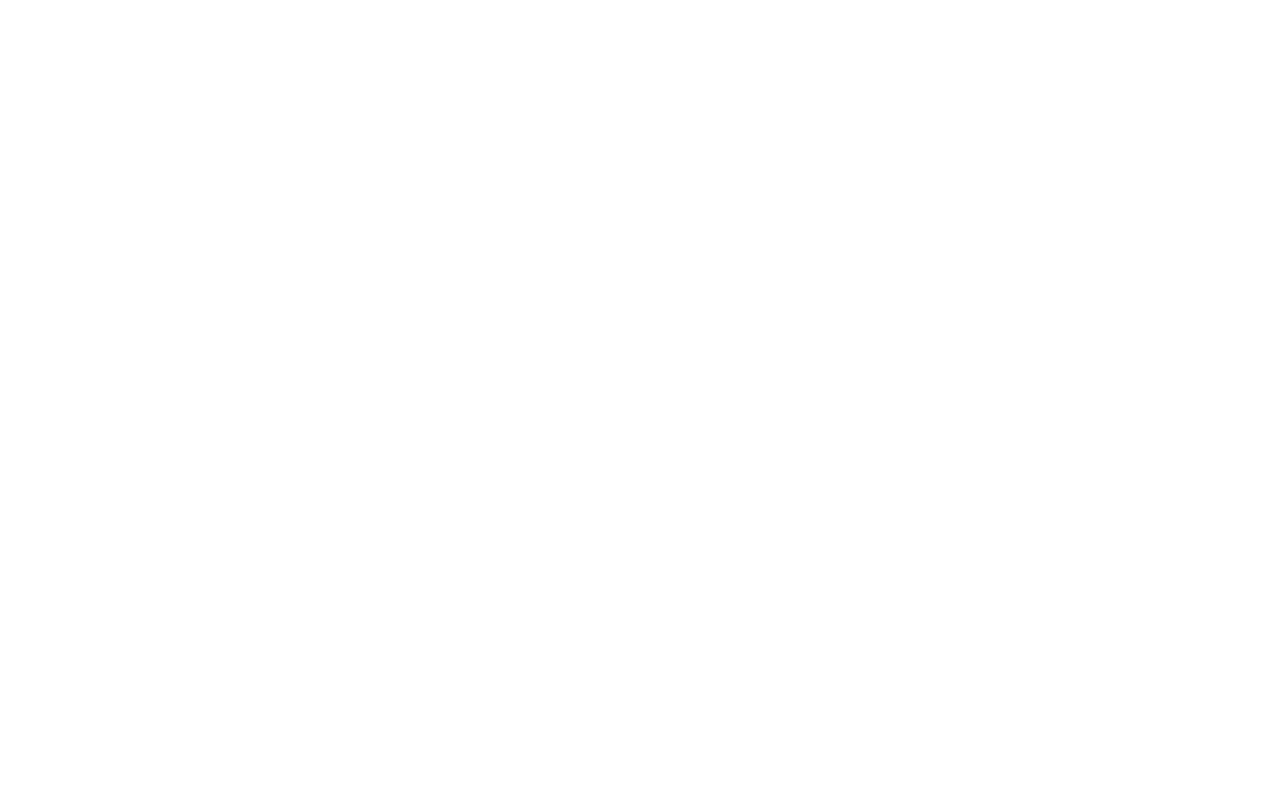
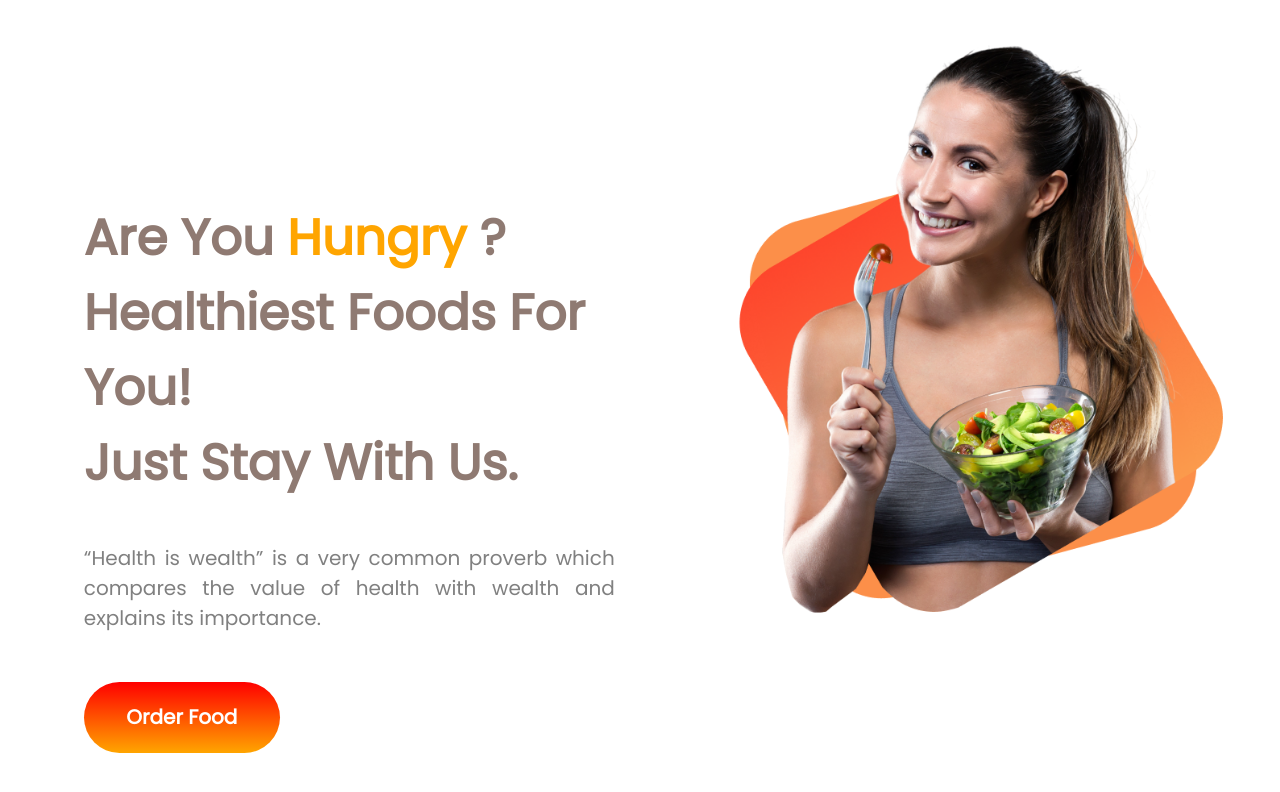
Before and after one commit to MmrMahfuj/my-first-assignment, a plain HTML site: page index.html in a window 1280 px wide. Drawn offline with Linux system fonts and the light colour scheme.

Commit message:
top sector completed

```diff
--- a/index.html
+++ b/index.html
@@ -5,9 +5,29 @@
     <meta charset="UTF-8">
     <meta http-equiv="X-UA-Compatible" content="IE=edge">
     <meta name="viewport" content="width=device-width, initial-scale=1.0">
-    <title>Document</title>
+    <title>Health Topics</title>
+    <link rel="preconnect" href="https://fonts.googleapis.com">
+    <link rel="preconnect" href="https://fonts.gstatic.com" crossorigin>
+    <link href="https://fonts.googleapis.com/css2?family=Poppins&display=swap" rel="stylesheet">
     <link rel="stylesheet" href="style.css">
 </head>
+<section class="top-sector">
+    <div class="top-sector-left">
+        <h1 class="top-sector-heading">
+            Are You <span id="one-word">Hungry</span> ?<br>
+            Healthiest Foods For You!<br>
+            Just Stay With Us.
+        </h1>
+        <p class="top-sector-pra">
+            “Health is wealth” is a very common proverb which compares the value of health with wealth and explains its
+            importance.
+        </p>
+        <a class="link-button" href="https://www.facebook.com/mmr3.Mahfuj" target="_blank">Order Food</a>
+    </div>
+    <div class="top-sector-right">
+        <img src="images/top-img-2.png" alt="Picture of Unknown">
+    </div>
+</section>
 
 <body>
 
--- a/style.css
+++ b/style.css
@@ -0,0 +1,46 @@
+body{
+    font-family: 'Poppins', sans-serif;
+}
+.top-sector{
+    display: flex;
+}
+.top-sector-left{
+    width: 50%;
+    padding: 4%;
+    padding-top: 10%;
+    margin: 2%;
+}
+.top-sector-right{
+    width: 50%;
+    /* padding: 2%; */
+    margin: 2%;
+}
+.top-sector-heading{
+    font-size: 50px;
+}
+.top-sector-right img{
+    width: 100%;
+}
+.top-sector-heading{
+    color: rgb(143, 122, 114);
+}
+#one-word{
+    color: orange;
+}
+.top-sector-pra{
+    color: gray;
+    text-align: justify;
+    font-size: 20px;
+    margin-bottom: 70px;
+}
+.link-button{
+    text-decoration: none;
+    font-size: 20px;
+    font-weight: 800;
+    color: white;
+    padding: 4% 8%;
+    /* height: 45px;
+    width: 60px; */
+    border-radius: 40px;
+    background-image: linear-gradient(red, orange);
+}
```
Also changed, not shown: images/Project Cover.jpg (added), images/Project Cover.png (added), images/Project Cover1.jpg (added), images/top-img-2.png (added), 1 other file.
